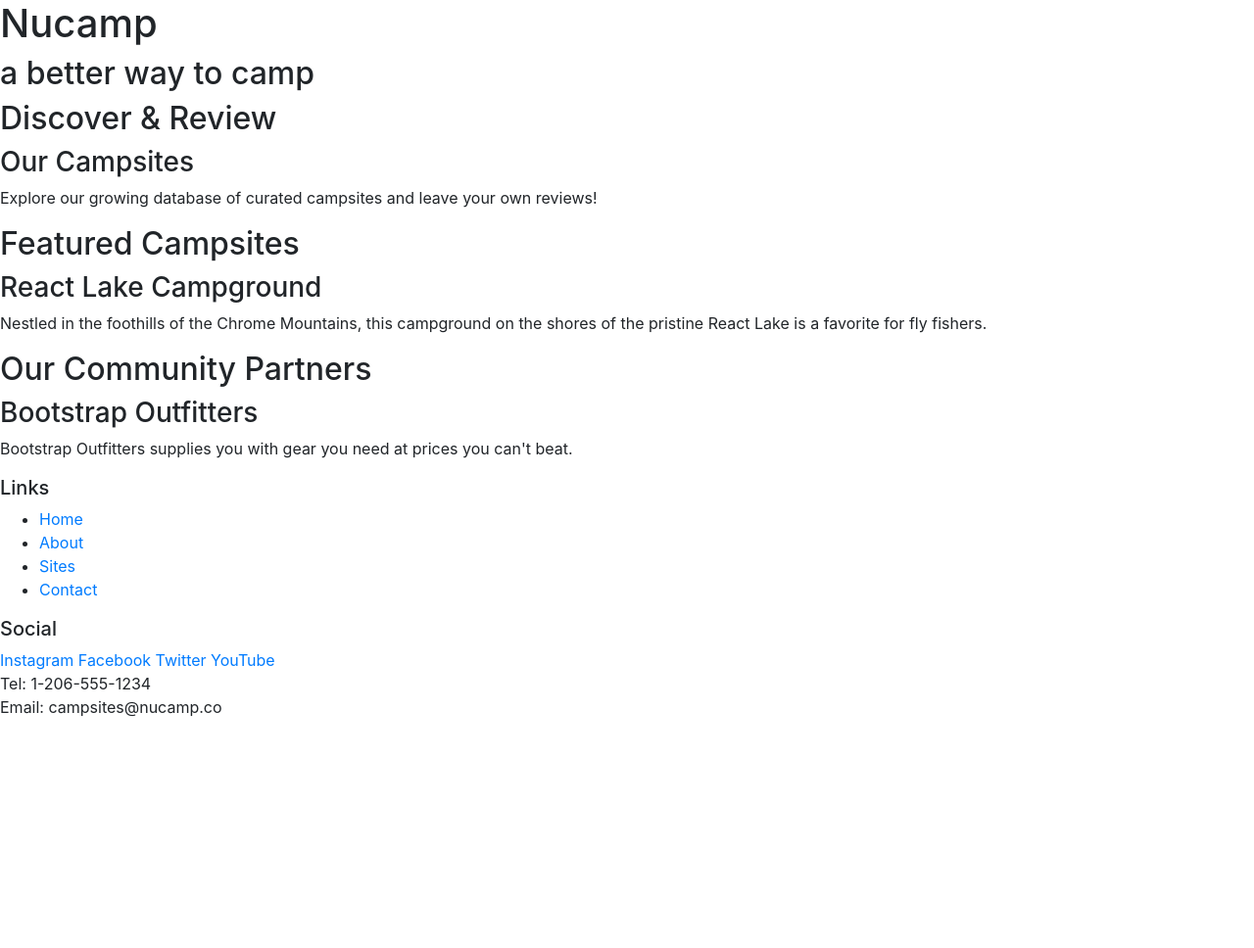
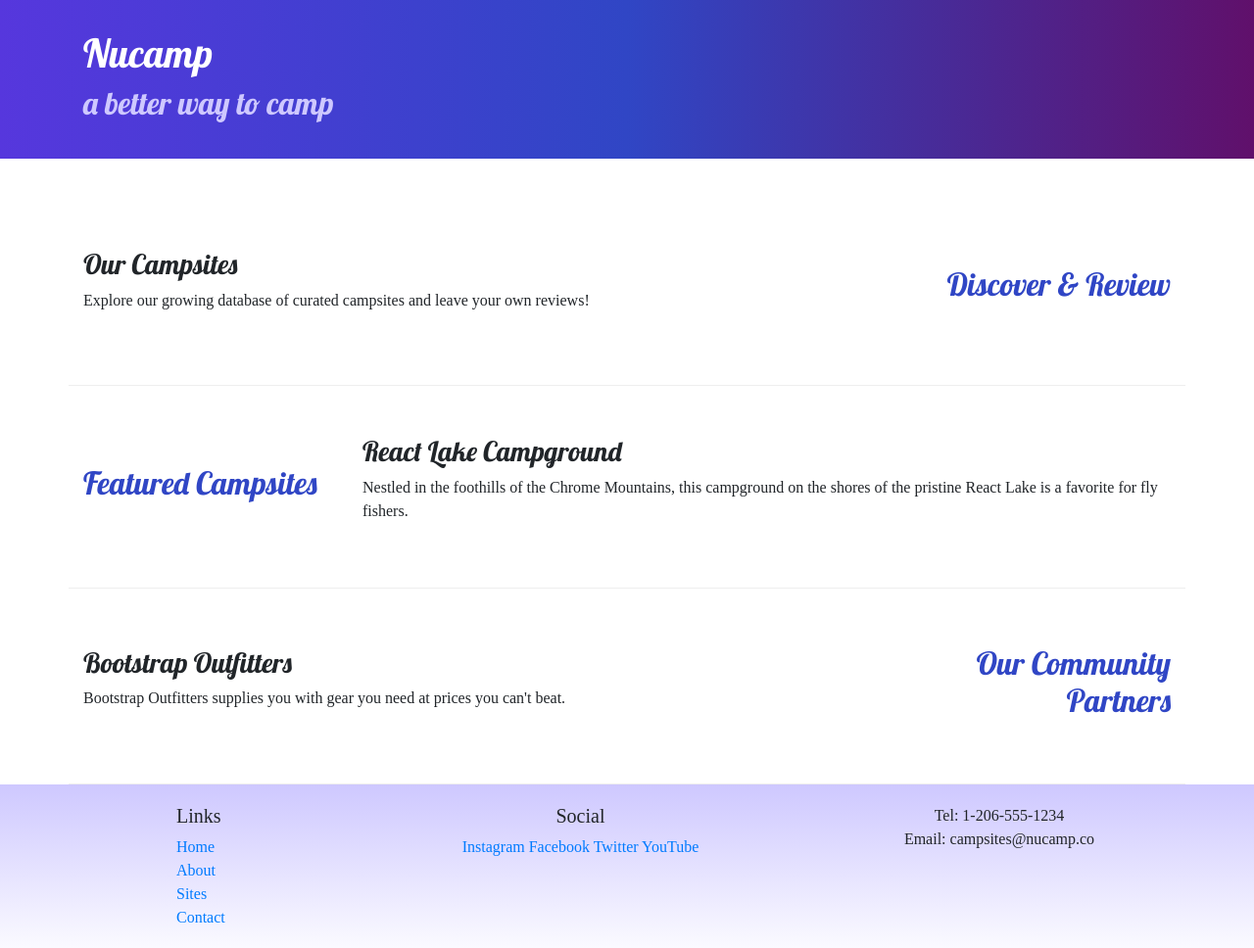
Before and after one commit to pblunk/nucampsite, a website: page index.html in a window 1280 px wide. Shown: the whole page at 98% size. Before the commit the page ends 800 px from the top, so only its background shows below. Drawn offline with nearby package versions, Linux system fonts and the light colour scheme.

Commit message:
Bootstrap Grid

```diff
--- /dev/null
+++ b/css/styles.css
@@ -0,0 +1,32 @@
+body {
+    font-family: "Open Sans, sans-serif";
+}
+
+h1, h2, h3 {
+    font-family: "Lobster", cursive;
+}
+
+h2 {
+    color: #3046C5;
+}
+
+header h2 {
+    color: #CEC8FF;
+}
+
+footer {
+    background-image: linear-gradient(#CEC8FF, white);
+    padding: 20px 0;
+}
+
+.jumbotron {
+    padding: 30px;
+    background-image: linear-gradient(to right, #5637DD, #3046C5, #60106B);
+    color: white;
+}
+
+.row-content {
+    padding: 50px 0;
+    border-bottom: 1px ridge;
+    min-height: 200px;
+}
--- a/index.html
+++ b/index.html
@@ -9,56 +9,82 @@
     <!-- Bootstrap CSS -->
     <link rel="stylesheet" href="node_modules/bootstrap/dist/css/bootstrap.min.css" />
 
+    <!-- Additional CSS must be placed after Bootstrap CSS -->
+    <link rel="stylesheet" href="https://fonts.googleapis.com/css?family=Lobster|Open+Sans" />
+    <link rel="stylesheet" href="css/styles.css" />
+
     <title>Nucamp: A Better Way To Camp</title>
 </head>
 
 <body>
 
-    <header>
-        <div>
+    <header class="jumbotron jumbotron-fluid">
+        <div class="container">
+            <div class="row">
+                <div class="col">
                     <h1>Nucamp</h1>
                     <h2>a better way to camp</h2>
                 </div>
+            </div>
+        </div>
     </header>
 
-    <div>
-        <h2>Discover & Review</h2>
+    <div class="container">
+        <div class="row row-content align-items-center">
+            <div class="col-sm-4 order-sm-last col-md-3">
+                <h2 class="text-sm-right">Discover & Review</h2>
+            </div>
+            <div class="col">
                 <h3>Our Campsites</h3>
                 <p>Explore our growing database of curated campsites and leave your own reviews!</p>
             </div>
+        </div>
 
-    <div>
+        <div class="row row-content align-items-center">
+            <div class="col-sm-4 col-md-3">
                 <h2>Featured Campsites</h2>
+            </div>
+            <div class="col">
                 <h3>React Lake Campground</h3>
                 <p>Nestled in the foothills of the Chrome Mountains, this campground on the shores of the pristine React Lake is a favorite for fly fishers.</p>
             </div>
+        </div>
 
-    <div>
-        <h2>Our Community Partners</h2>
+        <div class="row row-content align-items-center">
+            <div class="col-sm-4 order-sm-last col-md-3">
+                <h2 class="text-sm-right">Our Community Partners</h2>
+            </div>
+            <div class="col">
                 <h3>Bootstrap Outfitters</h3>
                 <p>Bootstrap Outfitters supplies you with gear you need at prices you can't beat.</p>
             </div>
+        </div>
+    </div>
 
     <footer>
-        <div>
+        <div class="container">
+            <div class="row">
+                <div class="col-4 col-sm-2 offset-1">
                     <h5>Links</h5>
-            <ul>
+                    <ul class="list-unstyled">
                         <li><a href="#">Home</a></li>
                         <li><a href="#">About</a></li>
                         <li><a href="#">Sites</a></li>
                         <li><a href="#">Contact</a></li>
                     </ul>
                 </div>
-        <div>
+                <div class="col-6 col-sm-5 text-center">
                     <h5>Social</h5>
                     <a href="http://instagram.com/">Instagram</a>
                     <a href="http://facebook.com/">Facebook</a>
                     <a href="http://twitter.com/">Twitter</a>
                     <a href="http://youtube.com/">YouTube</a>
                 </div>
-        <div>
+                <div class="col-sm-4 text-center">
                     Tel: 1-206-555-1234<br />
                     Email: campsites@nucamp.co
+                </div>
+            </div>
         </div>
     </footer>
 
```
Lines whose indentation alone changed are shown as unchanged.
